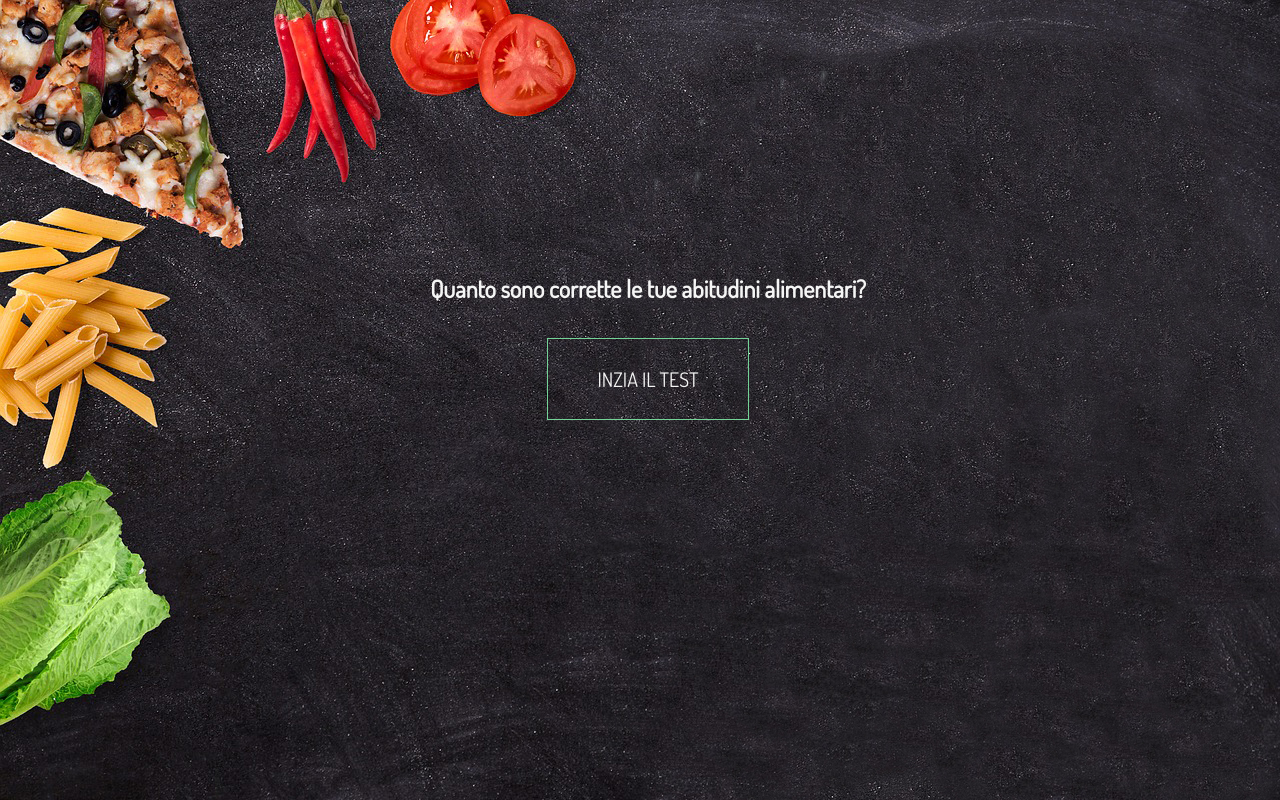
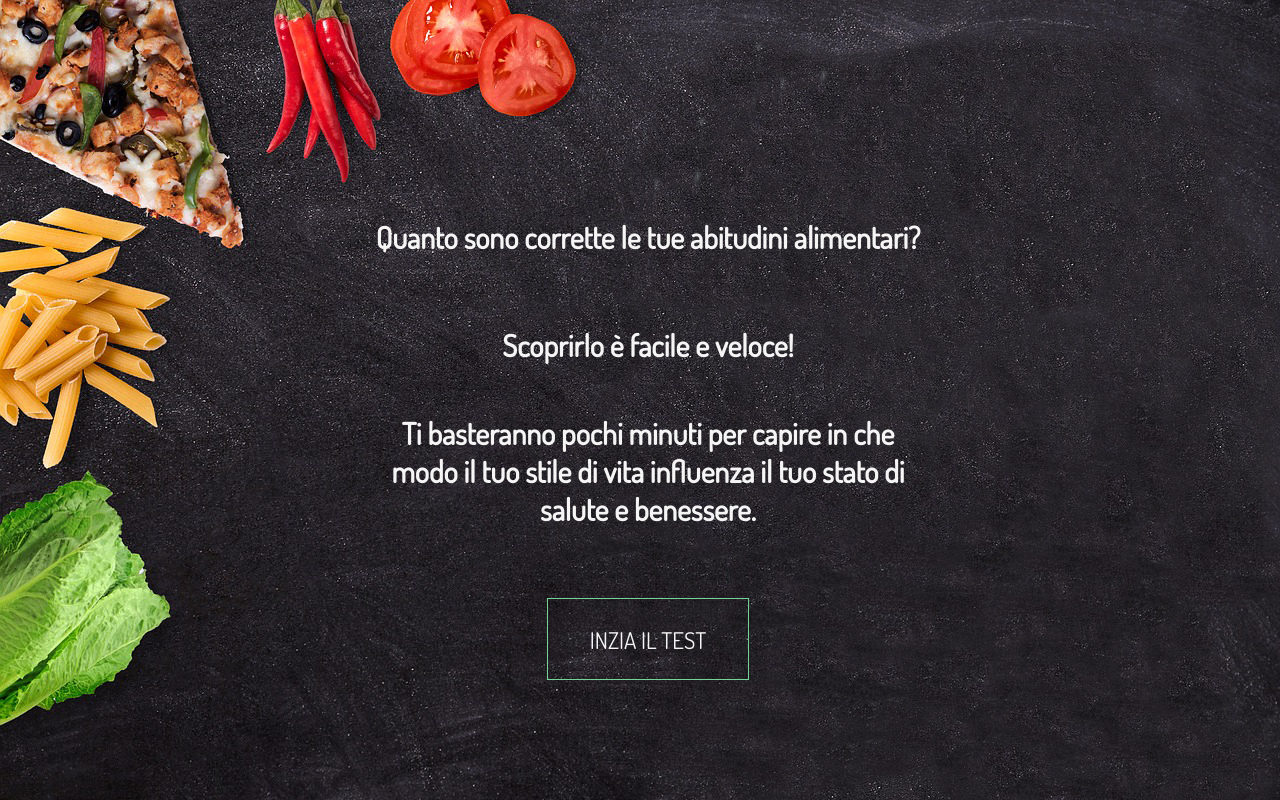
Before and after one commit to roberta-fiume/elisabetta-casciello, a plain HTML site: page test.html in a window 1280 px wide. Drawn offline with Linux system fonts and the light colour scheme.

Commit message:
Creates style for test.html

```diff
--- a/css/test.css
+++ b/css/test.css
@@ -16,19 +16,32 @@ body {
 }
 
 #test-title {
-    margin-top: 230px;
+    margin-top: 140px;
     display: flex;
+    flex-direction: column;
     align-items: center;
     justify-content: center;
-    width: 500px;
-    height: 100px;
+    width: 770px;
+    height: 450px;
     color: whitesmoke;
+    /* border : 1px solid #74D397; */
+}
+
+.h2-test-title {
+    font-size: 30px;
+    text-align: center;
+    width: 550px;
+    display: flex;
+    flex-direction: column;
+    justify-content: center;
 }
 
 #div-start-test {
+
+    margin-top: 0px;
     color: whitesmoke;
     /* background-color: black; */
-    font-size: 20px;
+    font-size: 23px;
     display: flex;
     align-items: center;
     justify-content: center;
@@ -36,3 +49,8 @@ body {
     width: 200px;
     height: 80px;
 }
+
+#div-start-test:hover {
+    color: #74D397;
+    background-color: black;
+}
--- a/test.html
+++ b/test.html
@@ -12,7 +12,9 @@
     </head>
     <body>
         <div id="test-title">
-            <h2 id="test title">Quanto sono corrette le tue abitudini alimentari?</h2>
+            <h2 class="h2-test-title">Quanto sono corrette le tue abitudini alimentari? </h2><br/>
+            <h2 class="h2-test-title">Scoprirlo  è facile e veloce! </h2>
+            <h2 class="h2-test-title">Ti basteranno pochi minuti per capire in che modo il tuo stile di vita influenza il tuo stato di salute e benessere.</h2>
         </div>
 
         <div id="div-start-test">
```
